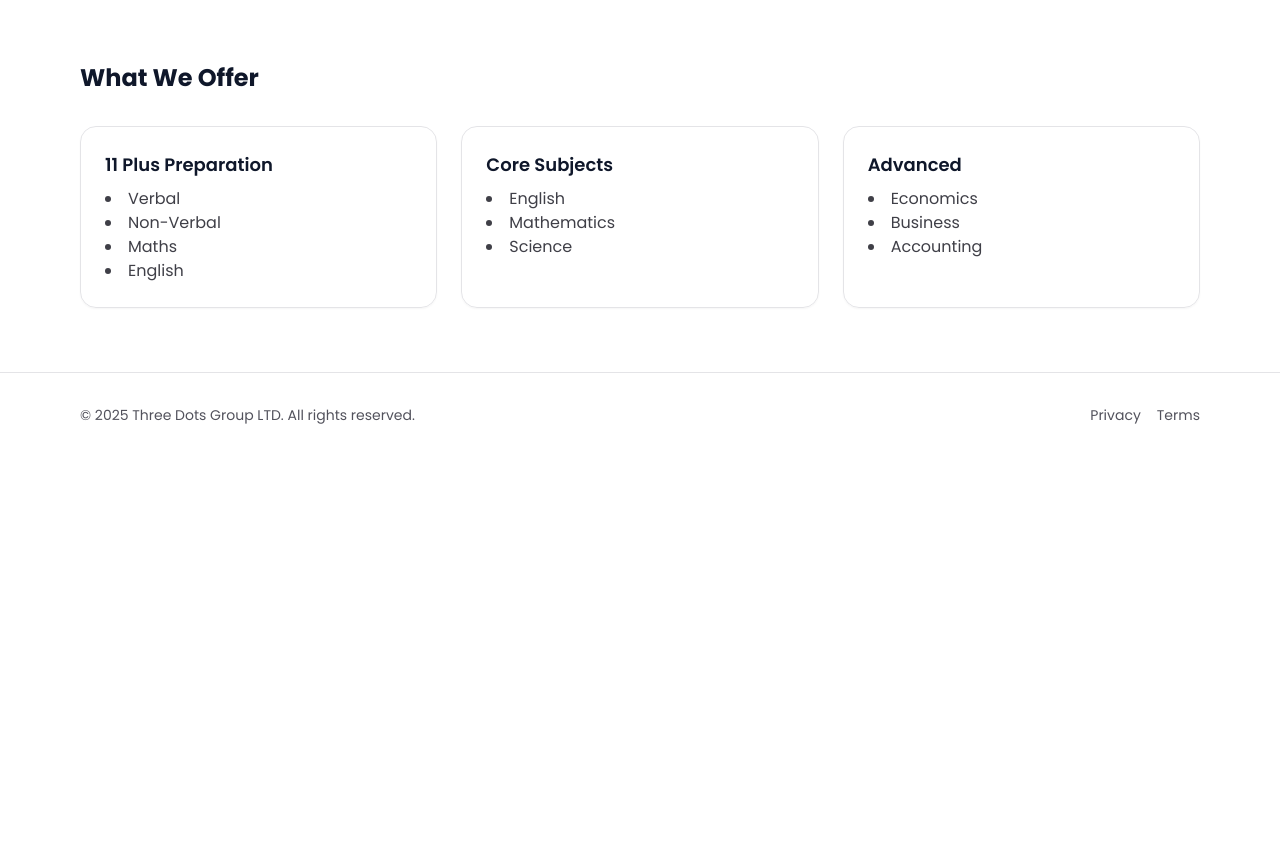
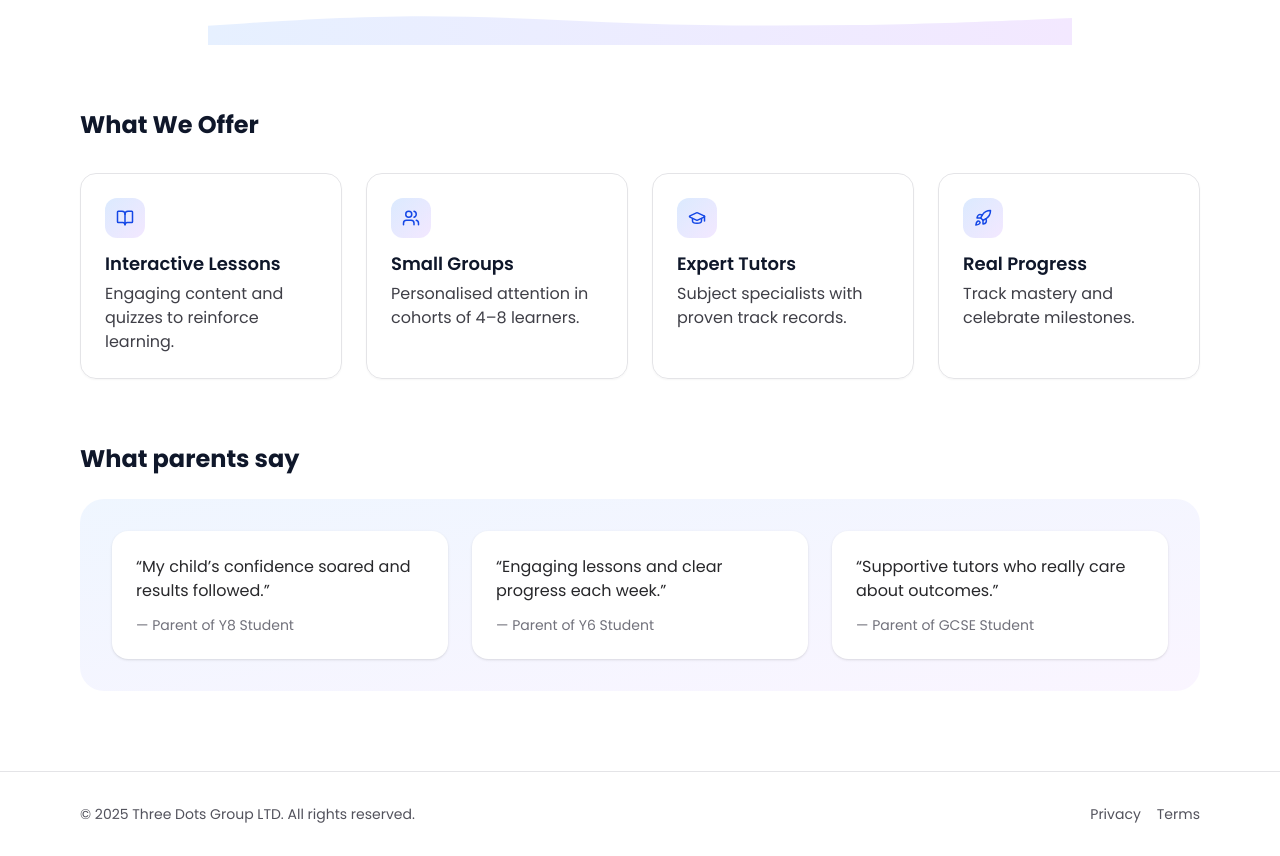
Before and after one commit to sponnambalam97/TDL, a Next.js app: page / in a window 1280 px wide. Shown: the part 690-1546 px from the top of the page. Before the commit the page ends 1147 px from the top, so only its background shows below. Built offline with nearby package versions, Linux system fonts and the light colour scheme.

Commit message:
ui: atom-inspired polish (blue/purple palette, curved dividers, features, testimonials)

```diff
--- a/src/app/page.tsx
+++ b/src/app/page.tsx
@@ -1,6 +1,10 @@
 "use client";
 import { motion } from "framer-motion";
 import { BackgroundOrbs } from "@/components/BackgroundOrbs";
+import { SectionWave } from "@/components/SectionWave";
+import { FeatureCard } from "@/components/FeatureCard";
+import { BookOpen, Rocket, GraduationCap, Users } from "lucide-react";
+import { Testimonials } from "@/components/Testimonials";
 
 export default function Home() {
   return (
@@ -15,11 +19,11 @@ export default function Home() {
             className="flex flex-col gap-5"
           >
             <h1 className="text-4xl font-extrabold leading-tight md:text-5xl">
-              Help Your Child Learn, Grow & Shine
+              Smarter tutoring for ages 6–18
             </h1>
             <p className="text-lg text-zinc-700">
-              Personalised tutoring for ages 6–18. Small groups, expert tutors, and
-              a modern online classroom designed for success.
+              Personalised small-group learning, expert tutors, interactive content, and
+              measurable progress—designed to help every learner shine.
             </p>
             <div className="flex gap-3">
               <a href="/services" className="btn-primary">
@@ -40,10 +44,11 @@ export default function Home() {
             initial={{ scale: 0.95, opacity: 0 }}
             animate={{ scale: 1, opacity: 1 }}
             transition={{ duration: 0.6, delay: 0.1 }}
-            className="aspect-square w-full rounded-3xl bg-gradient-to-tr from-pink-300 via-purple-300 to-sky-300 shadow-soft"
+            className="aspect-square w-full rounded-3xl bg-gradient-to-tr from-blue-300 via-purple-300 to-sky-300 shadow-soft"
           />
         </div>
       </section>
+      <SectionWave />
 
       <section className="mx-auto max-w-6xl px-4 py-16">
         <motion.h2
@@ -55,29 +60,25 @@ export default function Home() {
         >
           What We Offer
         </motion.h2>
-        <div className="grid grid-cols-1 gap-6 md:grid-cols-3">
-          {[
-            { title: "11 Plus Preparation", items: ["Verbal", "Non-Verbal", "Maths", "English"] },
-            { title: "Core Subjects", items: ["English", "Mathematics", "Science"] },
-            { title: "Advanced", items: ["Economics", "Business", "Accounting"] },
-          ].map((card, idx) => (
-            <motion.div
-              key={card.title}
-              initial={{ y: 20, opacity: 0 }}
-              whileInView={{ y: 0, opacity: 1 }}
-              viewport={{ once: true }}
-              transition={{ duration: 0.4, delay: idx * 0.05 }}
-              className="card"
-            >
-              <h3 className="mb-2 text-lg font-semibold">{card.title}</h3>
-              <ul className="list-inside list-disc text-zinc-700">
-                {card.items.map((i) => (
-                  <li key={i}>{i}</li>
-                ))}
-              </ul>
-            </motion.div>
-          ))}
+        <div className="grid grid-cols-1 gap-6 md:grid-cols-4">
+          <FeatureCard title="Interactive Lessons" description="Engaging content and quizzes to reinforce learning." icon={<BookOpen size={18} />} />
+          <FeatureCard title="Small Groups" description="Personalised attention in cohorts of 4–8 learners." icon={<Users size={18} />} />
+          <FeatureCard title="Expert Tutors" description="Subject specialists with proven track records." icon={<GraduationCap size={18} />} />
+          <FeatureCard title="Real Progress" description="Track mastery and celebrate milestones." icon={<Rocket size={18} />} />
         </div>
+      </section>
+
+      <section className="mx-auto max-w-6xl px-4 pb-20">
+        <motion.h2
+          initial={{ y: 20, opacity: 0 }}
+          whileInView={{ y: 0, opacity: 1 }}
+          viewport={{ once: true }}
+          transition={{ duration: 0.5 }}
+          className="mb-6 text-2xl font-bold"
+        >
+          What parents say
+        </motion.h2>
+        <Testimonials />
       </section>
     </main>
   );
--- /dev/null
+++ b/src/components/FeatureCard.tsx
@@ -0,0 +1,21 @@
+import { ReactNode } from "react";
+
+export function FeatureCard({
+  title,
+  description,
+  icon,
+}: {
+  title: string;
+  description: string;
+  icon: ReactNode;
+}) {
+  return (
+    <div className="card transition-shadow hover:shadow-lg">
+      <div className="mb-3 flex h-10 w-10 items-center justify-center rounded-xl bg-gradient-to-br from-blue-100 to-purple-100 text-blue-700">
+        {icon}
+      </div>
+      <h3 className="mb-1 text-lg font-semibold">{title}</h3>
+      <p className="text-zinc-700">{description}</p>
+    </div>
+  );
+}
--- /dev/null
+++ b/src/components/SectionWave.tsx
@@ -0,0 +1,23 @@
+export function SectionWave({ flip = false }: { flip?: boolean }) {
+  return (
+    <div className="relative -mt-px">
+      <svg
+        className={`h-12 w-full ${flip ? "rotate-180" : ""}`}
+        viewBox="0 0 1440 80"
+        fill="none"
+        xmlns="http://www.w3.org/2000/svg"
+      >
+        <path
+          d="M0 48L60 44C120 40 240 32 360 32C480 32 600 40 720 44C840 48 960 48 1080 46.7C1200 45 1320 40 1380 37.3L1440 35V80H1380C1320 80 1200 80 1080 80C960 80 840 80 720 80C600 80 480 80 360 80C240 80 120 80 60 80H0V48Z"
+          fill="url(#g)"
+        />
+        <defs>
+          <linearGradient id="g" x1="0" y1="0" x2="1440" y2="0" gradientUnits="userSpaceOnUse">
+            <stop stopColor="#e6f0ff" />
+            <stop offset="1" stopColor="#f3e8ff" />
+          </linearGradient>
+        </defs>
+      </svg>
+    </div>
+  );
+}
--- /dev/null
+++ b/src/components/Testimonials.tsx
@@ -0,0 +1,39 @@
+"use client";
+import { motion } from "framer-motion";
+
+const testimonials = [
+  {
+    quote: "My child’s confidence soared and results followed.",
+    name: "Parent of Y8 Student",
+  },
+  {
+    quote: "Engaging lessons and clear progress each week.",
+    name: "Parent of Y6 Student",
+  },
+  {
+    quote: "Supportive tutors who really care about outcomes.",
+    name: "Parent of GCSE Student",
+  },
+];
+
+export function Testimonials() {
+  return (
+    <div className="relative overflow-hidden rounded-3xl bg-gradient-to-br from-blue-50 to-purple-50 p-8">
+      <div className="grid gap-6 md:grid-cols-3">
+        {testimonials.map((t, i) => (
+          <motion.blockquote
+            key={i}
+            initial={{ y: 20, opacity: 0 }}
+            whileInView={{ y: 0, opacity: 1 }}
+            viewport={{ once: true }}
+            transition={{ duration: 0.4, delay: i * 0.05 }}
+            className="rounded-2xl bg-white p-6 shadow-sm"
+          >
+            <p className="text-zinc-800">“{t.quote}”</p>
+            <footer className="mt-3 text-sm text-zinc-500">— {t.name}</footer>
+          </motion.blockquote>
+        ))}
+      </div>
+    </div>
+  );
+}
```
